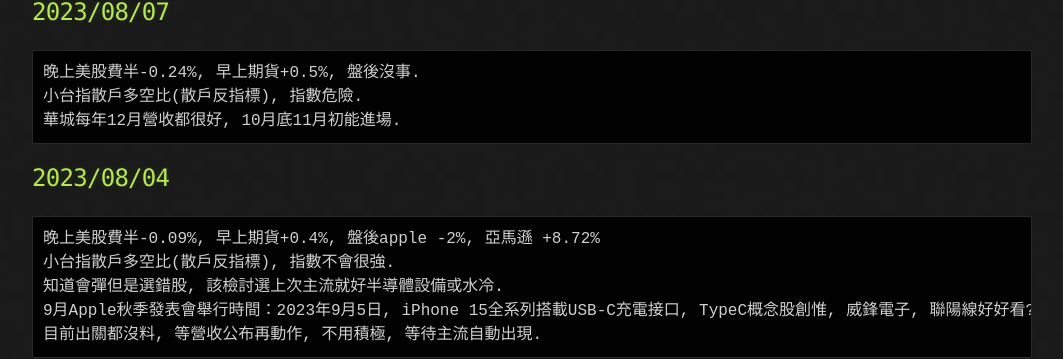
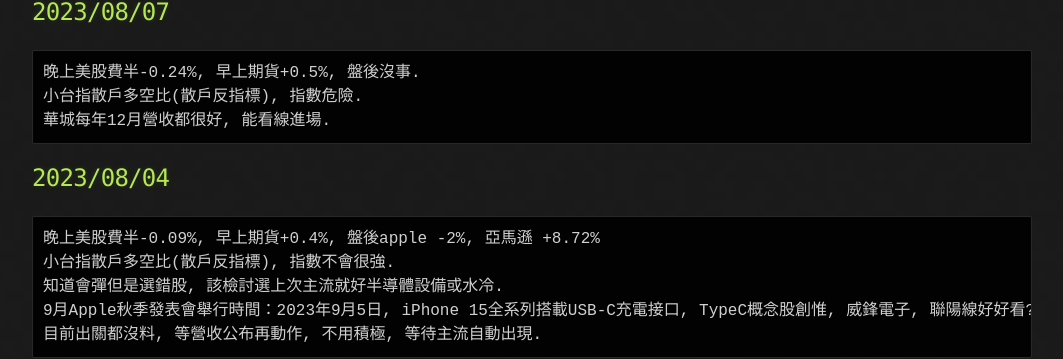
Before and after one commit to lepg5487/Stock_God, a Jekyll site: the page built from index.md, in a window 1280 px wide and 900 px high, scrolled down 436 px. Shown: the part 196-555 px from the top of the window, without its empty margins (108-1171 px from the left). Built offline with Jekyll 4.4.1, drawn with Linux system fonts in a browser that asks for light colours; our own code applies the rules of GitHub Pages for plain Markdown files.

Commit message:
Update index.md

````diff
--- a/index.md
+++ b/index.md
@@ -24,7 +24,7 @@
 ```
 晚上美股費半-0.24%, 早上期貨+0.5%, 盤後沒事.
 小台指散戶多空比(散戶反指標), 指數危險.
-華城每年12月營收都很好, 10月底11月初能進場.
+華城每年12月營收都很好, 能看線進場.
 ```
 
 ## 2023/08/04
````
